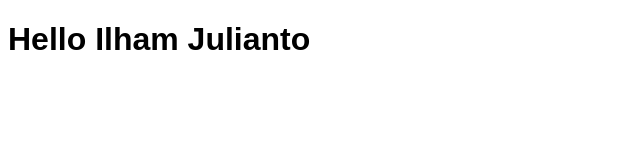
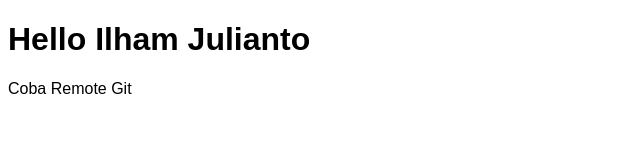
Before and after one commit to ilhamjuliano/test-repo, a plain HTML site: page index.html in a window 1280 px wide. Shown: the whole page, without its empty margins (0-640 px from the left). Drawn offline with Linux system fonts and the light colour scheme.

Commit message:
Update paragraph test remote git

```diff
--- a/index.html
+++ b/index.html
@@ -12,6 +12,7 @@
 </head>
 <body>
 	<h1>Hello Ilham Julianto</h1>
+	<p>Coba Remote Git</p>
 	<script type="text/javascript" src="script.js"></script>
 </body>
 </html>
```
